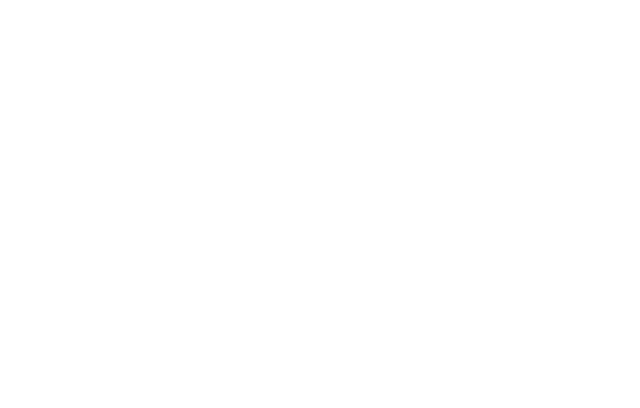
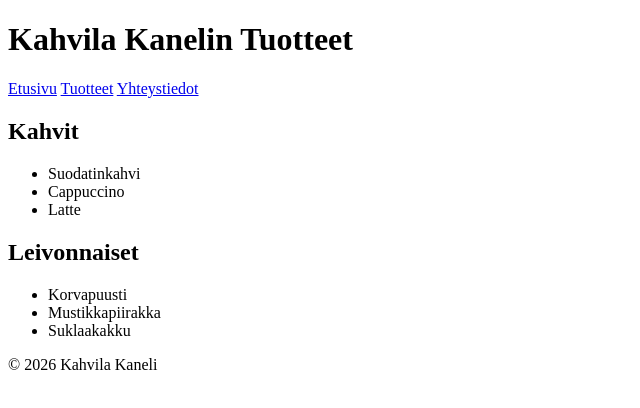
Before and after one commit to SaraLaak/kahvila-kaneli, a plain HTML site: page tuotteet.html in a window 1280 px wide. Shown: the whole page, without its empty margins (0-640 px from the left). Drawn offline with Linux system fonts and the light colour scheme.

Commit message:
Palautus 2 valmis

```diff
--- a/tuotteet.html
+++ b/tuotteet.html
@@ -1,11 +1,51 @@
 <!DOCTYPE html>
 <html lang="fi">
+
 <head>
     <meta charset="UTF-8">
     <meta name="viewport" content="width=device-width, initial-scale=1.0">
-    <title>Document</title>
+    <title>Tuotteet - Kahvila Kaneli</title>
+    <link rel="stylesheet" href="css/style.css">
 </head>
+
 <body>
 
+    <header>
+        <h1>Kahvila Kanelin Tuotteet</h1>
+    </header>
+
+    <nav>
+        <a href="index.html">Etusivu</a>
+        <a href="tuotteet.html">Tuotteet</a>
+        <a href="yhteys.html">Yhteystiedot</a>
+    </nav>
+
+    <main>
+
+        <section>
+            <h2>Kahvit</h2>
+            <ul>
+                <li>Suodatinkahvi</li>
+                <li>Cappuccino</li>
+                <li>Latte</li>
+            </ul>
+        </section>
+
+        <section>
+            <h2>Leivonnaiset</h2>
+            <ul>
+                <li>Korvapuusti</li>
+                <li>Mustikkapiirakka</li>
+                <li>Suklaakakku</li>
+            </ul>
+        </section>
+
+    </main>
+
+    <footer>
+        <p>© 2026 Kahvila Kaneli</p>
+    </footer>
+
 </body>
+
 </html>
```
